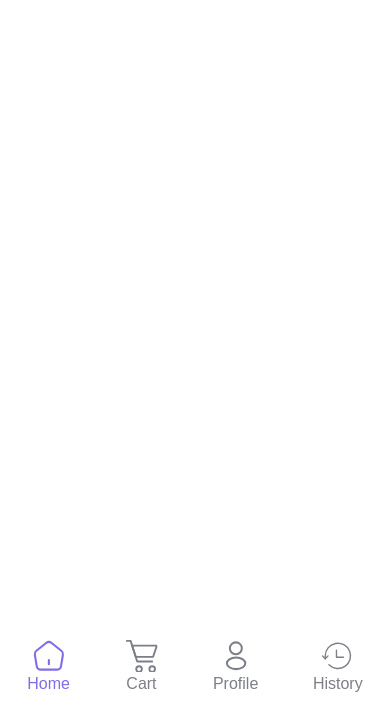
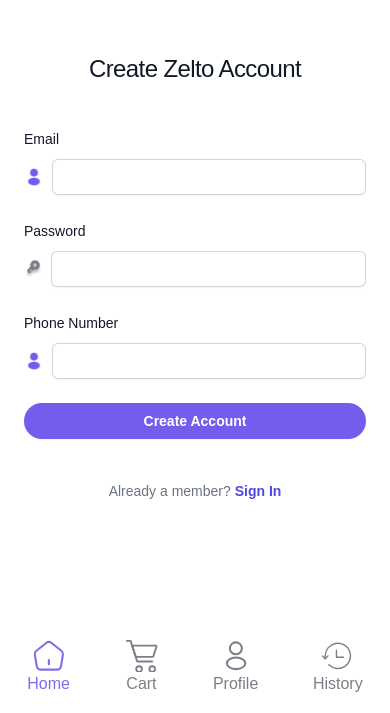
Before and after one commit to siddhantsingh9811/zelto-frontend, a React (Create React App) app: page /signup in a window 390 px wide. Shown: the part 131-844 px from the top of the page. Built offline with nearby package versions, Linux system fonts and the light colour scheme.

Commit message:
added signup page (phone icon left)

```diff
--- a/src/components/Main.js
+++ b/src/components/Main.js
@@ -5,6 +5,7 @@
 import Vendor from "./pages/VendorDetails";
 import { Route, Routes } from "react-router-dom";
 import Login from "./pages/Login";
+import SignUp from "./pages/SignUp";
 
 const Main = () => {
     return (
@@ -16,6 +17,7 @@
                 <Route path="/cart" element={<Cart/>} />
                 <Route path="/vendor/:id" element={<Vendor/>} />
                 <Route path="/login" element={<Login/>} />
+                <Route path="/signup" element={<SignUp/>} />
             </Routes>
         </div>
      );
--- a/src/components/pages/Login.js
+++ b/src/components/pages/Login.js
@@ -1,8 +1,15 @@
-import React from 'react';
+import React, { useState } from 'react';
 
 
 function Login() {
+
+
+const [email, setEmail] = useState("");
+const [password, setPassword] = useState("");
+
+
   return (
+
     <div className="flex min-h-full flex-1 flex-col justify-center px-6 py-12 lg:px-8">
         <div className="sm:mx-auto sm:w-full sm:max-w-sm">
 
@@ -21,11 +28,13 @@
               <img src="frame.png" alt="key" className="h-5 w-5 mr-2 mt-2" />
                 <input
                   id="email"
+                  value={email}
                   name="email"
                   type="email"
                   autoComplete="email"
                   required
                   className="block w-full rounded-md border-0 py-1.5 text-gray-900 shadow-sm ring-1 ring-inset ring-gray-300 placeholder:text-gray-400 focus:ring-2 focus:ring-inset focus:ring-indigo-600 sm:text-sm sm:leading-6"
+                  onChange={(e) => setEmail(e.target.value)}
                 />
               </div>
             </div>
@@ -45,11 +54,13 @@
               <img src="key.png" alt="key" className="h-5 w-5 mr-2 mt-2" />
                 <input
                   id="password"
+                  value={password}
                   name="password"
                   type="password"
                   autoComplete="current-password"
                   required
                   className="block w-full rounded-md border-0 py-1.5 text-gray-900 shadow-sm ring-1 ring-inset ring-gray-300 placeholder:text-gray-400 focus:ring-2 focus:ring-inset focus:ring-indigo-600 sm:text-sm sm:leading-6"
+                  onChange={(e) => setPassword(e.target.value)}
                 />
               </div>
             </div>
--- a/src/components/pages/SignUp.js
+++ b/src/components/pages/SignUp.js
@@ -1,9 +1,103 @@
-import React from 'react'
+import React, {useState} from 'react'
+
 
 function SignUp() {
-  return (
-    <div>SignUp</div>
-  )
-}
 
+    const [email, setEmail] = useState("");
+    const [password, setPassword] = useState("");
+    const [number, setNumber] = useState("");
+
+    return (
+
+        <div className="flex min-h-full flex-1 flex-col justify-center px-6 py-12 lg:px-8">
+            <div className="sm:mx-auto sm:w-full sm:max-w-sm">
+
+              <h2 className="mt-10 text-center text-2xl leading-9 tracking-tight text-gray-900">
+                Create Zelto Account
+              </h2>
+            </div>
+
+            <div className="mt-10 sm:mx-auto sm:w-full sm:max-w-sm">
+              <form className="space-y-6" action="#" method="POST">
+                <div>
+                  <label htmlFor="email" className="block text-sm font-medium leading-6 text-gray-900">
+                    Email
+                  </label>
+                  <div className="mt-2 flex">
+                  <img src="frame.png" alt="key" className="h-5 w-5 mr-2 mt-2" />
+                    <input
+                      id="email"
+                      value={email}
+                      onChange={(e) => setEmail(e.target.value)}
+                      name="email"
+                      type="email"
+                      autoComplete="email"
+                      required
+                      className="block w-full rounded-md border-0 py-1.5 text-gray-900 shadow-sm ring-1 ring-inset ring-gray-300 placeholder:text-gray-400 focus:ring-2 focus:ring-inset focus:ring-indigo-600 sm:text-sm sm:leading-6"
+                    />
+                  </div>
+                </div>
+
+                <div>
+                  <div className="flex items-center justify-between">
+                    <label htmlFor="password" className="block text-sm font-medium leading-6 text-gray-900">
+                      Password
+                    </label>
+                  </div>
+                  <div className="mt-2 flex">
+                  <img src="key.png" alt="key" className="h-5 w-5 mr-2 mt-2" />
+                    <input
+                      id="password"
+                      value={password}
+                      onChange={(e) => setPassword(e.target.value)}
+                      name="password"
+                      type="password"
+                      autoComplete="current-password"
+                      required
+                      className="block w-full rounded-md border-0 py-1.5 text-gray-900 shadow-sm ring-1 ring-inset ring-gray-300 placeholder:text-gray-400 focus:ring-2 focus:ring-inset focus:ring-indigo-600 sm:text-sm sm:leading-6"
+                    />
+                  </div>
+                </div>
+                <div>
+                  <label htmlFor="number" className="block text-sm font-medium leading-6 text-gray-900">
+                    Phone Number
+                  </label>
+                  <div className="mt-2 flex">
+                  <img src="frame.png" alt="key" className="h-5 w-5 mr-2 mt-2" />
+                    <input
+                      id="number"
+                      value={number}
+                      onChange={(e) => setNumber(e.target.value)}
+                      name="number"
+                      type="number"
+                      required
+                      className="block w-full rounded-md border-0 py-1.5 text-gray-900 shadow-sm ring-1 ring-inset ring-gray-300 placeholder:text-gray-400 focus:ring-2 focus:ring-inset focus:ring-indigo-600 sm:text-sm sm:leading-6"
+                    />
+                  </div>
+                </div>
+
+
+                <div>
+                  <button
+                    type="submit"
+                    className="flex w-full justify-center rounded-3xl bg-[#755CEC] px-3 py-1.5 text-sm font-semibold leading-6 text-white shadow-sm hover:bg-indigo-500 focus-visible:outline focus-visible:outline-2 focus-visible:outline-offset-2 focus-visible:outline-indigo-600"
+                  >
+                    Create Account
+                  </button>
+                </div>
+
+
+              </form>
+
+              <p className="mt-10 text-center text-sm text-gray-500">
+                Already a member?{' '}
+                <a href=" " className="font-semibold leading-6 text-indigo-600 hover:text-indigo-500">
+                  Sign In
+                </a>
+              </p>
+            </div>
+          </div>
+
+
+      );}
 export default SignUp
```
